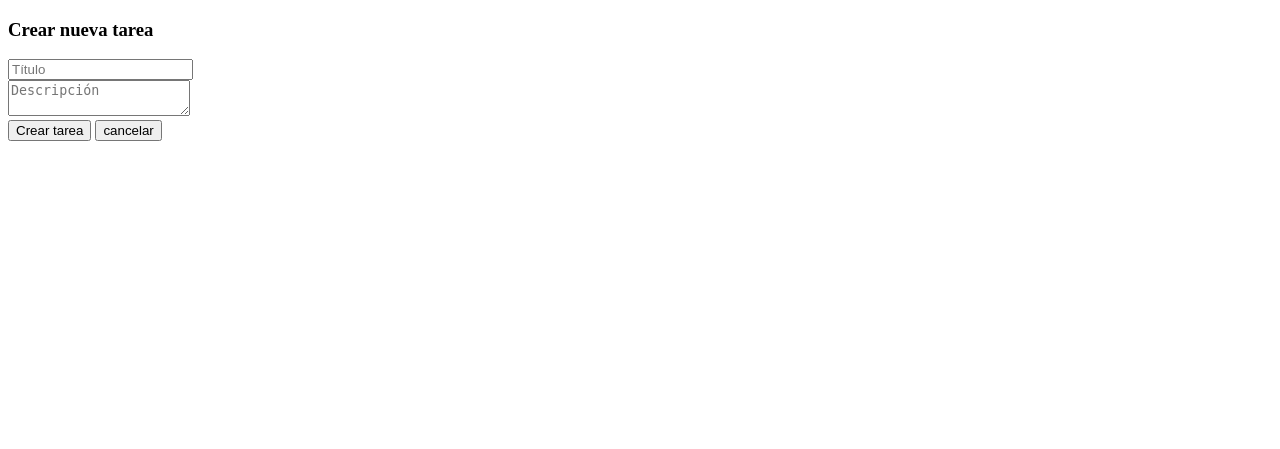
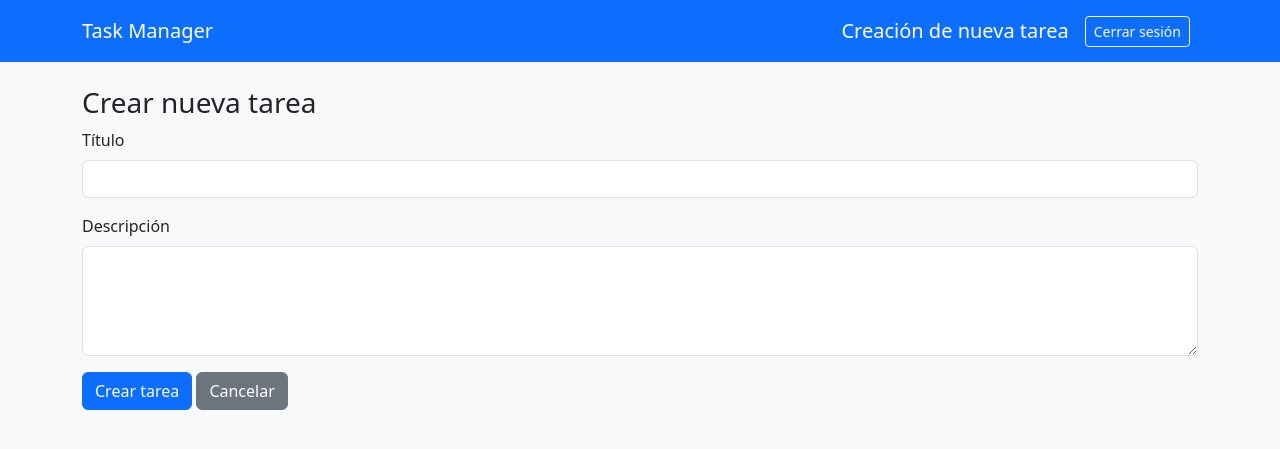
Before and after one commit to JuanMejia03/Gesti-n-de-tareas, a PHP site: page /views/task/create.php in a window 1280 px wide. Shown: the top 449 px of the page. Run offline with PHP 8.4, Linux system fonts and the light colour scheme; the visitor is signed in with stand-in values (Sample User, id 1).

Commit message:
inclucion de un loyout con un navbar para las vistas

```diff
--- /dev/null
+++ b/views/layout/navbar.php
@@ -0,0 +1,28 @@
+<?php
+if (!isset($_SESSION)) session_start();
+
+if (!isset($_SESSION['user_id'])) {
+    header("Location: /TaskManager/views/login.php");
+    exit;
+}
+
+
+$pageTitle = isset($pageTitle) ? $pageTitle : '';
+?>
+
+<nav class="navbar navbar-expand-lg navbar-dark bg-primary">
+    <div class="container">
+        <a class="navbar-brand" href="/TaskManager/views/task/dashboard.php">Task Manager</a>
+        <div class="d-flex align-items-center">
+            <span class="navbar-text text-white me-3 fs-5">
+                <?= htmlspecialchars($pageTitle) ?>
+            </span>
+            <?php if ($pageTitle === 'Bienvenido, ' . $_SESSION['username']): ?>
+                <a href="/TaskManager/views/task/create.php" class="btn btn-success btn-sm">Crear tarea</a>
+            <?php endif; ?>
+            <?php if (isset($_SESSION['username'])): ?>
+                <a href="/TaskManager/app/controllers/authController.php?action=logout" class="btn btn-outline-light btn-sm me-2">Cerrar sesión</a>
+            <?php endif; ?>
+        </div>
+    </div>
+</nav>
--- a/views/task/create.php
+++ b/views/task/create.php
@@ -2,10 +2,12 @@
 
 session_start();
 
-if (!isset($_SESSION['user_id'])) {
+/* if (!isset($_SESSION['user_id'])) {
     header("Location: ../login.php");
     exit;
-}
+} */
+
+$pageTitle = 'Creación de nueva tarea';
 
 ?>
 <!DOCTYPE html>
@@ -15,18 +17,33 @@ if (!isset($_SESSION['user_id'])) {
     <meta charset="UTF-8">
     <meta name="viewport" content="width=device-width, initial-scale=1.0">
     <title>Crear Nueva Tarea</title>
+    <link href="https://cdn.jsdelivr.net/npm/bootstrap@5.3.0/dist/css/bootstrap.min.css" rel="stylesheet">
+
 </head>
 
-<body>
-    <h3>Crear nueva tarea</h3>
-    <form id="taskForm">
-        <input type="text" name="title" id="title" placeholder="Título" required><br>
-        <textarea name="description" id="description" placeholder="Descripción"></textarea><br>
-        <button type="submit">Crear tarea</button>
-        <button type="button" onclick="window.history.back()">cancelar</button>
-    </form>
+<body class="bg-light">
+    <?php include_once '../layout/navbar.php'; ?>
 
-    <div id="formMsg" style="color: green;"></div>
+    <main class="container my-4">
+        <h3>Crear nueva tarea</h3>
+        <form id="taskForm">
+            <div class="mb-3">
+                <label for="title" class="form-label">Título</label>
+                <input type="text" class="form-control" name="title" id="title" required>
+            </div>
+
+            <div class="mb-3">
+                <label for="description" class="form-label">Descripción</label>
+                <textarea class="form-control" name="description" id="description" rows="4"></textarea>
+            </div>
+
+            <button type="submit" class="btn btn-primary">Crear tarea</button>
+            <a href="javascript:history.back()" class="btn btn-secondary">Cancelar</a>
+        </form>
+
+        <div id="formMsg" class="mt-3 text-success"></div>
+    </main>
+
     <script src="../../assets/js/create.js"></script>
 </body>
 
```
Also changed, not shown: views/dashboard.php (+7 -6 lines).
